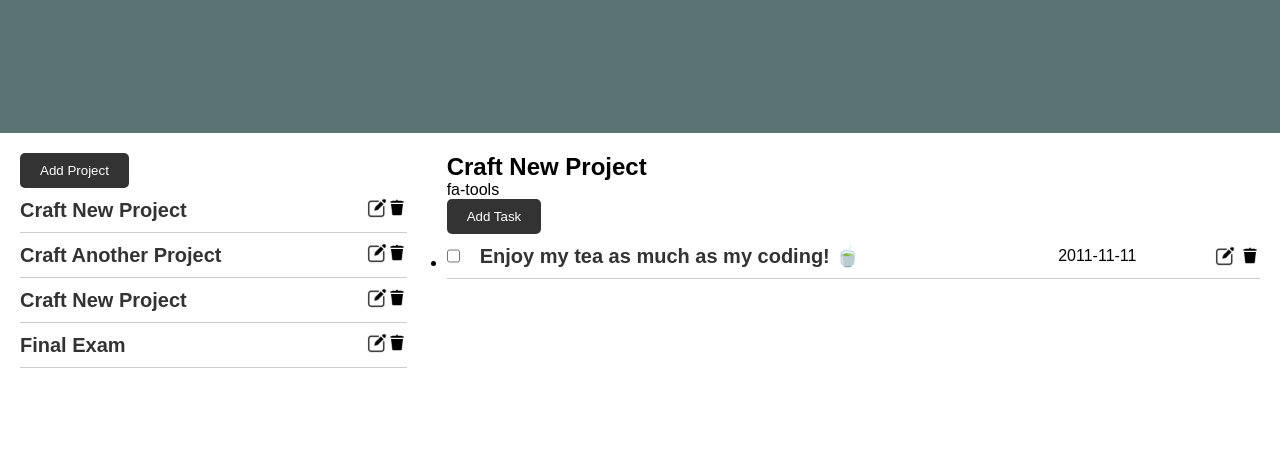
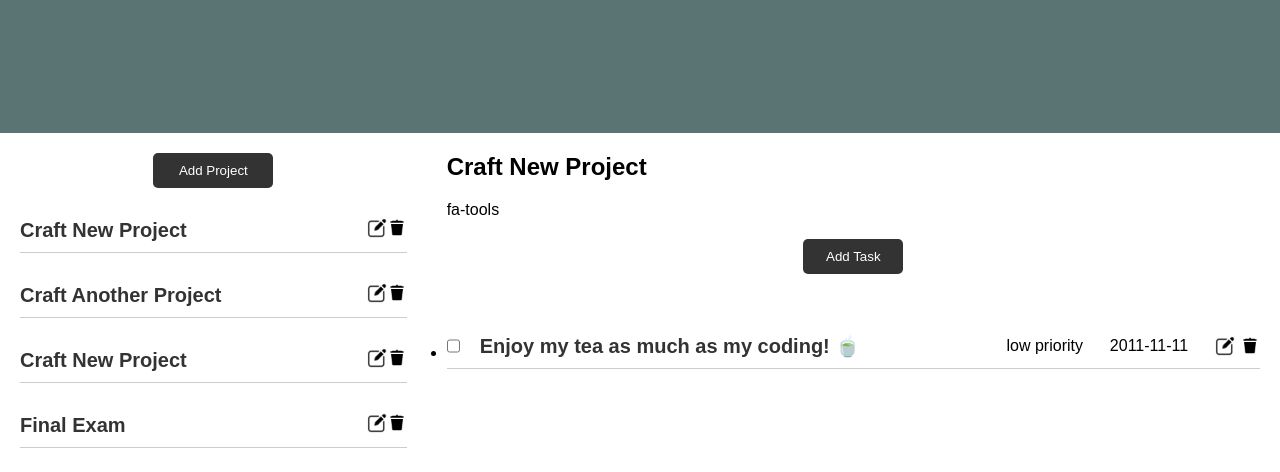
Before and after one commit to KaremKh/to-do-list, a website built with webpack: page dist/index.html in a window 1280 px wide. Built offline with nearby package versions, Linux system fonts and the light colour scheme.

Commit message:
added priority output

```diff
--- a/src/modules/dom.js
+++ b/src/modules/dom.js
@@ -260,6 +260,11 @@ const dom = (() =>{
         taskDate.textContent = task.dueDate;
         taskDate.classList.add('task-date');
 
+        // Create a priority element for the task
+        const taskPriority = document.createElement('p');
+        taskPriority.textContent = task.priority + ' priority';
+        taskPriority.classList.add('task-priority');
+
         // Create a description element for the task
         const taskDescription = document.createElement('p');
         taskDescription.textContent = task.description;
@@ -274,6 +279,7 @@ const dom = (() =>{
         const taskDetailsContainer = document.createElement('div');
         taskDetailsContainer.classList.add('task-details-container');
         taskDetailsContainer.appendChild(taskTitleContainer);
+        taskDetailsContainer.appendChild(taskPriority);
         taskDetailsContainer.appendChild(taskDate);
         taskDetailsContainer.appendChild(taskIconsContainer);
 
--- a/src/modules/task.js
+++ b/src/modules/task.js
@@ -44,7 +44,7 @@ function getTaskData(event) {
   if (isOverdue) {
     relativeDueDate = 'This task is overdue!';
   } else {
-    relativeDueDate = 'Due in ' + formatDistance(parsedDueDate, new Date(), { addSuffix: true });
+    relativeDueDate = 'Due ' + formatDistance(parsedDueDate, new Date(), { addSuffix: true });
   }
 
   // Format the dueDate as a relative time string using formatDistance
@@ -79,7 +79,7 @@ function getTaskData(event) {
       if (isOverdue) {
         relativeDueDate = 'This task is overdue!';
       } else {
-        relativeDueDate = 'Due in ' + formatDistance(parsedDueDate, new Date(), { addSuffix: true });
+        relativeDueDate = 'Due ' + formatDistance(parsedDueDate, new Date(), { addSuffix: true });
       }
 
 
--- a/src/style.css
+++ b/src/style.css
@@ -60,6 +60,11 @@ body {
 .projects, .tasks {
   background-color: #fff;
   padding: 20px;
+  display: flex;
+  flex-direction: column;
+  gap: 20px;
+
+
 }
 
 .project-list, .task-list {
@@ -107,6 +112,9 @@ body {
   border: none;
   border-radius: 5px;
   cursor: pointer;
+  width: 120px;
+  margin-left: auto;
+  margin-right: auto;
 }
 
 .project-item img, .task-item img {
@@ -219,4 +227,11 @@ li:not(.expanded) .task-description {
   border: none;
   border-radius: 5px;
   cursor: pointer;
+  width: 100px;
+  margin-left: auto;
+  margin-right: auto;
 }
+
+.tasks ul {
+  margin-top: 30px;
+}
```
Also changed, not shown: dist/main.js.
